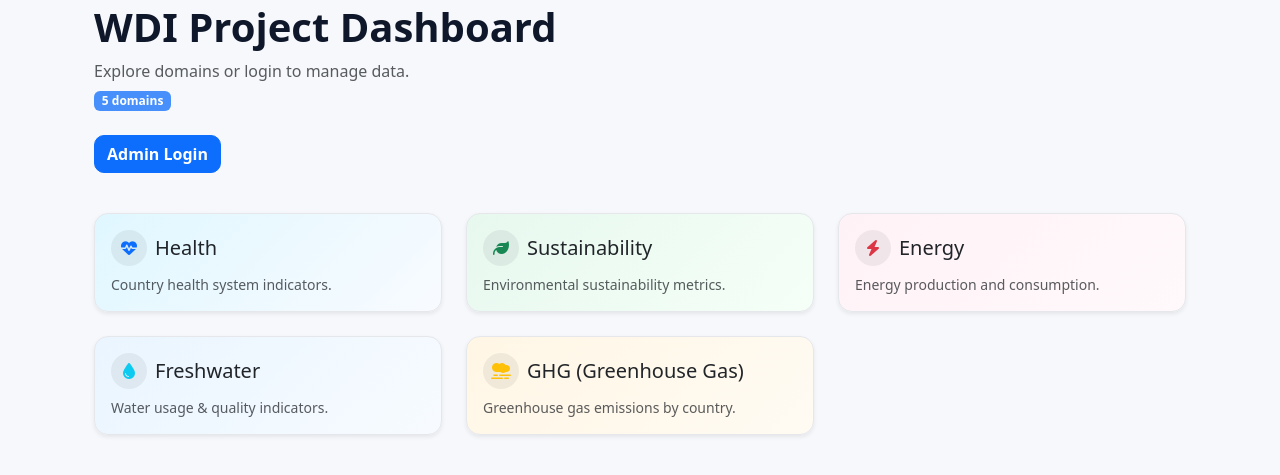
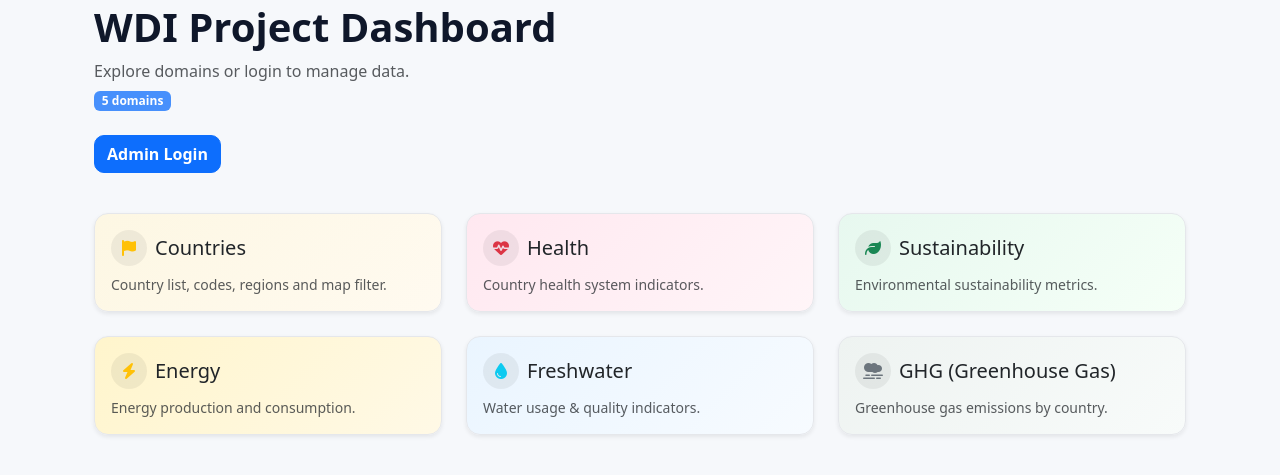
Before and after one commit to s4l1hs/Database-Management-System, a Flask app: page /dashboard in a window 1280 px wide. Shown: the part 117-592 px from the top of the page. Run offline with Flask 3, Linux system fonts and the light colour scheme; parts of the project's set-up code (start-up, migrations or seed data) failed here and were passed over.

Commit message:
Countries Button Added to Dashboard Page

```diff
--- a/frontend/css/templates/dashboard.html
+++ b/frontend/css/templates/dashboard.html
@@ -28,13 +28,28 @@
 
   <div class="row g-4">
 
+    <!-- Countries -->
+    <div class="col-md-4">
+      <a href="{{ url_for('countries.list_countries') }}" class="text-decoration-none">
+        <div class="card shadow-sm h-100 hover-card" style="background: linear-gradient(135deg, #fdf7e3 0%, #fffaf0 100%);">
+          <div class="card-body">
+            <div class="d-flex align-items-center mb-2">
+              <div class="icon-circle text-warning"><i class="fa-solid fa-flag"></i></div>
+              <h5 class="mb-0 ms-2">Countries</h5>
+            </div>
+            <p class="text-muted small mb-0">Country list, codes, regions and map filter.</p>
+          </div>
+        </div>
+      </a>
+    </div>
+
     <!-- Health -->
     <div class="col-md-4">
       <a href="{{ url_for('health.list_health') }}" class="text-decoration-none">
-        <div class="card shadow-sm h-100 hover-card" style="background: linear-gradient(135deg, #e0f7ff 0%, #f8fbff 100%);">
+        <div class="card shadow-sm h-100 hover-card" style="background: linear-gradient(135deg, #ffe8f0 0%, #fff5f8 100%);">
           <div class="card-body">
             <div class="d-flex align-items-center mb-2">
-              <div class="icon-circle text-primary"><i class="fa-solid fa-heart-pulse"></i></div>
+              <div class="icon-circle text-danger"><i class="fa-solid fa-heart-pulse"></i></div>
               <h5 class="mb-0 ms-2">Health</h5>
             </div>
             <p class="text-muted small mb-0">Country health system indicators.</p>
@@ -61,10 +76,10 @@
     <!-- Energy (now active) -->
     <div class="col-md-4">
       <a href="{{ url_for('energy.list_energy') }}" class="text-decoration-none">
-        <div class="card shadow-sm h-100 hover-card" style="background: linear-gradient(135deg, #fff2f7 0%, #fff9fb 100%);">
+        <div class="card shadow-sm h-100 hover-card" style="background: linear-gradient(135deg, #fff5cc 0%, #fff9e6 100%);">
           <div class="card-body">
             <div class="d-flex align-items-center mb-2">
-              <div class="icon-circle text-danger"><i class="fa-solid fa-bolt"></i></div>
+              <div class="icon-circle text-warning"><i class="fa-solid fa-bolt"></i></div>
               <h5 class="mb-0 ms-2">Energy</h5>
             </div>
             <p class="text-muted small mb-0">Energy production and consumption.</p>
@@ -91,10 +106,10 @@
     <!-- GHG (now active) -->
     <div class="col-md-4">
       <a href="{{ url_for('ghg.list_ghg') }}" class="text-decoration-none">
-        <div class="card shadow-sm h-100 hover-card" style="background: linear-gradient(135deg, #fff6e5 0%, #fffbf3 100%);">
+        <div class="card shadow-sm h-100 hover-card" style="background: linear-gradient(135deg, #eef3f1 0%, #f8fbfa 100%);">
           <div class="card-body">
             <div class="d-flex align-items-center mb-2">
-              <div class="icon-circle text-warning"><i class="fa-solid fa-smog"></i></div>
+              <div class="icon-circle text-secondary"><i class="fa-solid fa-smog"></i></div>
               <h5 class="mb-0 ms-2">GHG (Greenhouse Gas)</h5>
             </div>
             <p class="text-muted small mb-0">Greenhouse gas emissions by country.</p>
```
